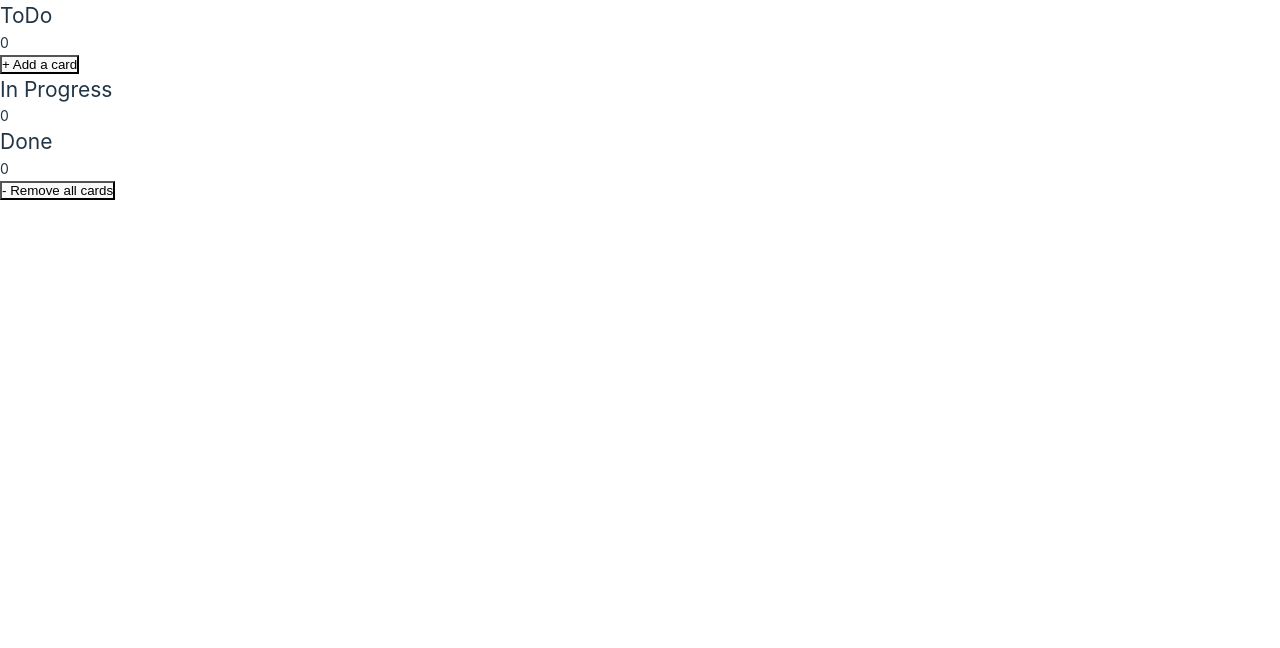
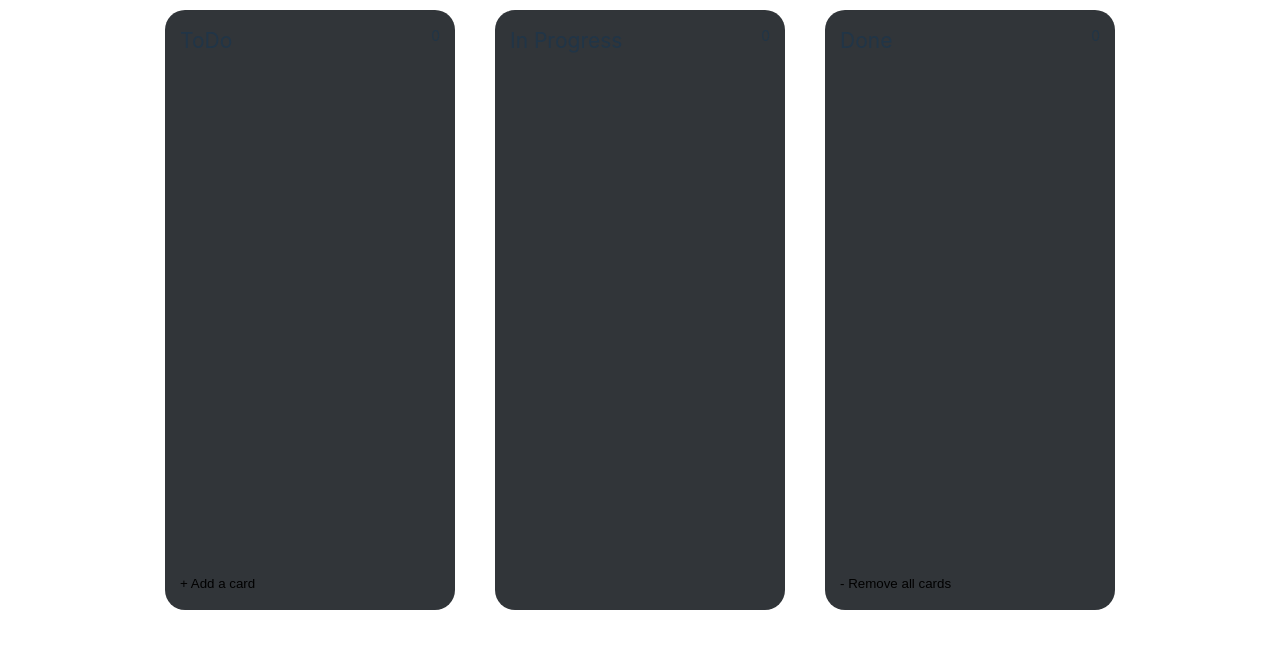
Before and after one commit to eugenialt/Trello-app, a website built with Vite: page index.html in a window 1280 px wide. Built offline with nearby package versions, Linux system fonts and the light colour scheme.

Commit message:
feat(style.css): column style

```diff
--- a/src/style.css
+++ b/src/style.css
@@ -31,3 +31,32 @@ body {
     background-color: #f9f9f9;
   }
 }
+
+main {
+  display: flex;
+  justify-content: center;
+  padding: 10px;
+  gap: 40px;
+}
+
+.column {
+  width: 290px;
+  height: 600px;
+  padding: 15px;
+  background-color: #313539;
+  border-radius: 20px;
+}
+
+.column__header {
+  display: flex;
+  justify-content: space-between;
+}
+
+.column__task-list {
+  height: 515px;
+}
+
+.column button {
+  background-color: transparent;
+  border: 0;
+}
```
